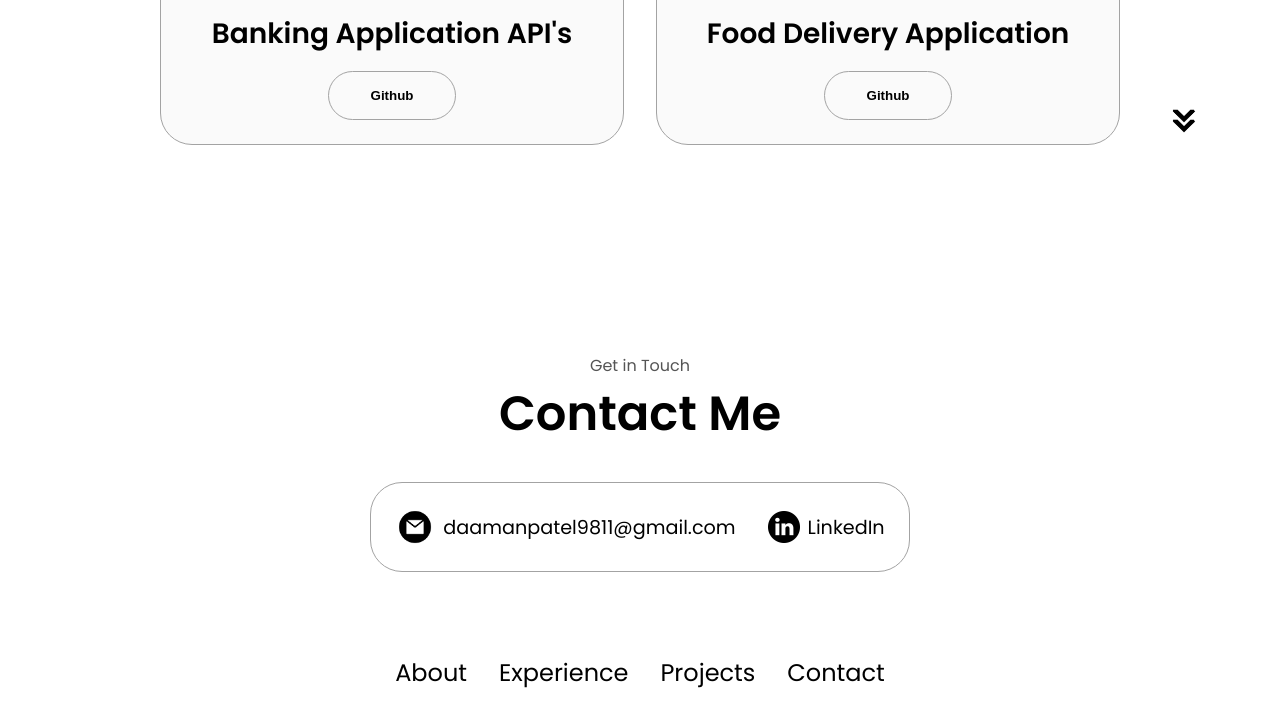
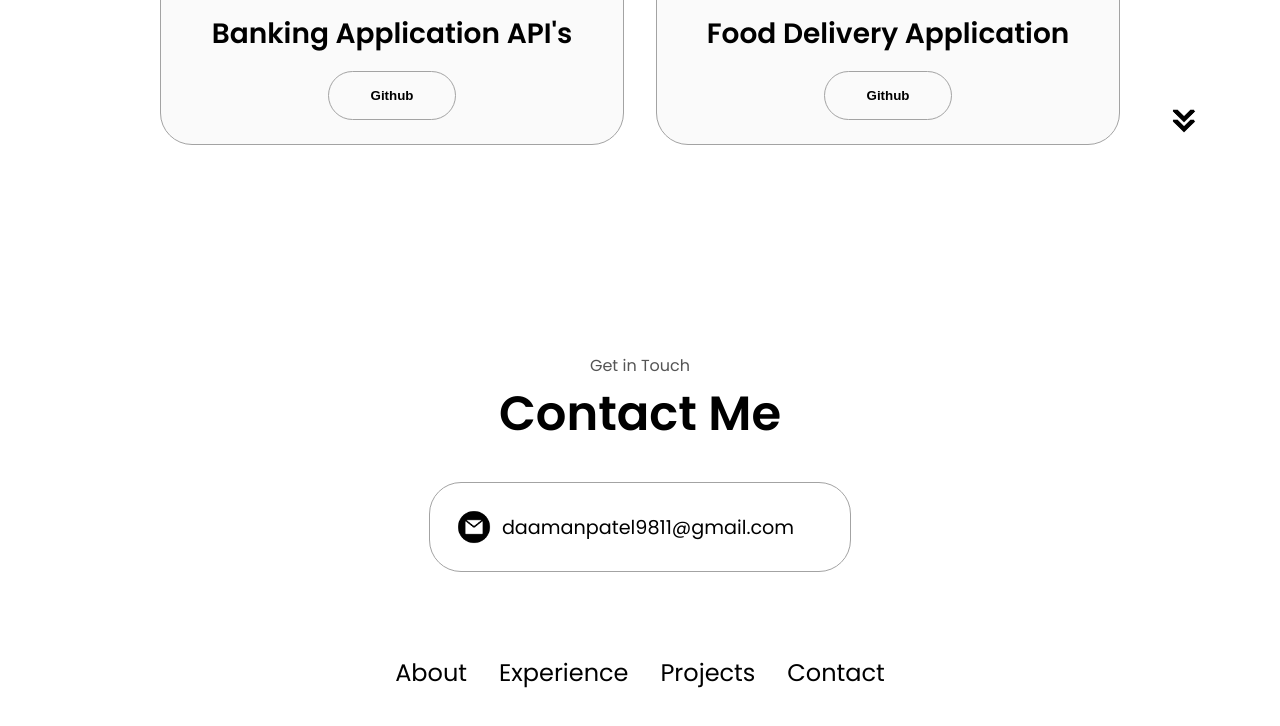
Before and after one commit to Dman9811/daman-patel-portfolio, a plain HTML site: page index.html in a window 1280 px wide. Shown: the part 5816-6542 px from the top of the page. Drawn offline with Linux system fonts and the light colour scheme.

Commit message:
remove-link2

```diff
--- a/index.html
+++ b/index.html
@@ -706,12 +706,12 @@
           <p><a href="mailto:daamanpatel9811@gmail.com">daamanpatel9811@gmail.com</a></p>
         </div>
         <div class="contact-info-container">
-          <img
+          <!-- <img
             src="./assets/linkedin.png"
             alt="LinkedIn icon"
             class="icon contact-icon"
           />
-          <p><a onclick="window.open('https://www.linkedin.com/in/damanpatel98/')" style="cursor: pointer;">LinkedIn</a></p>
+          <p><a onclick="window.open('https://www.linkedin.com/in/damanpatel98/')" style="cursor: pointer;">LinkedIn</a></p> -->
         </div>
       </div>
     </section>
```
